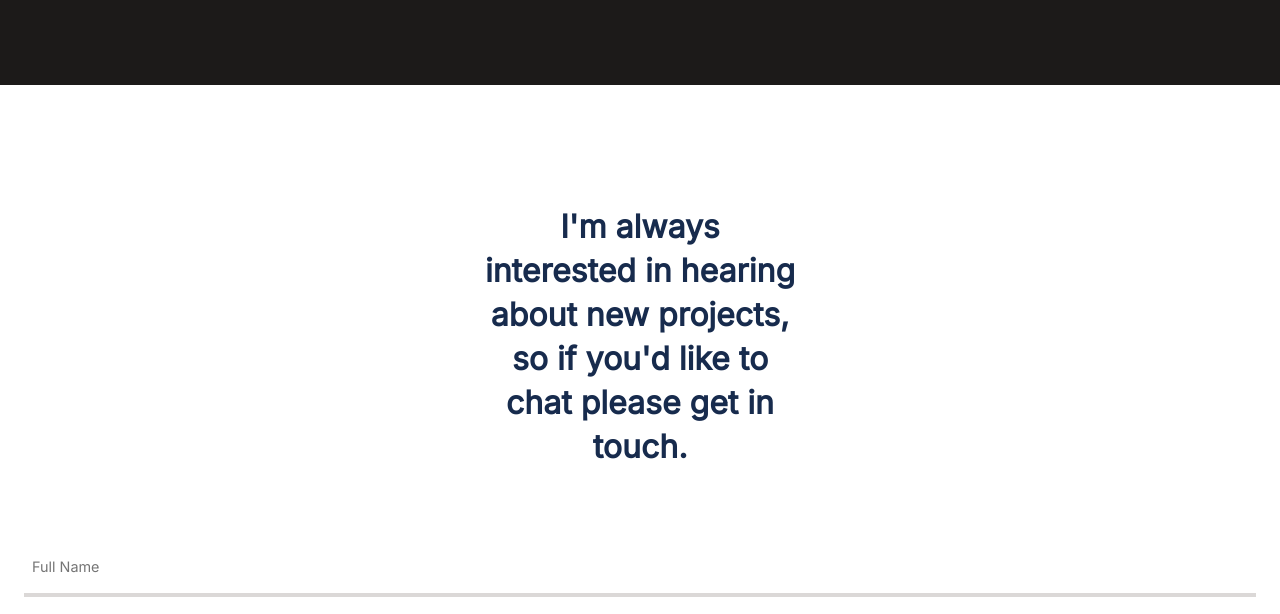
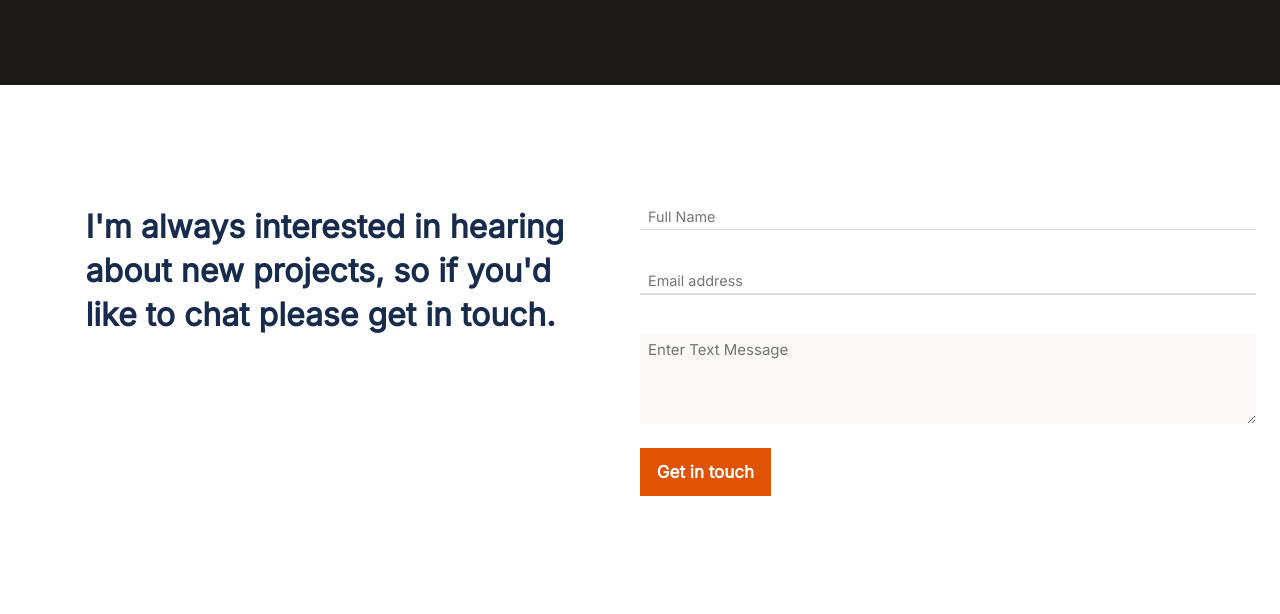
Before and after one commit to abeltsew/portfolio, a plain HTML site: page index.html in a window 1280 px wide. Shown: the part 3168-3782 px from the top of the page. Drawn offline with Linux system fonts and the light colour scheme.

Commit message:
Added Desktop version for contact section

```diff
--- a/style.css
+++ b/style.css
@@ -601,4 +601,21 @@ footer {
   .action {
     margin-bottom: 2rem;
   }
+  .contact {
+    display: grid;
+    grid-template-columns: repeat(2, 1fr);
+  }
+
+  .contactTitle {
+    text-align: start;
+    width: 80%;
+  }
+
+  .contactBtn {
+    align-self: flex-start;
+  }
+
+  .contactForm {
+    gap: 0;
+  }
 }
```
